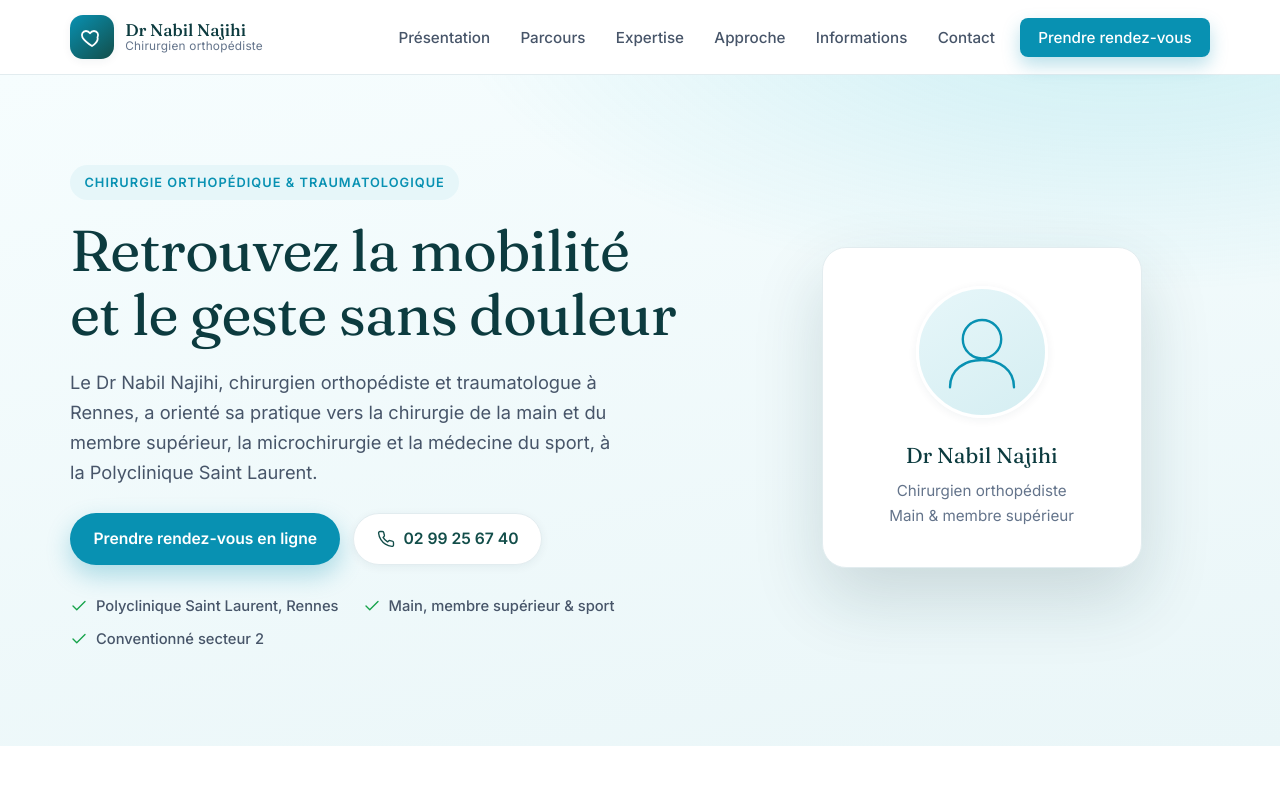
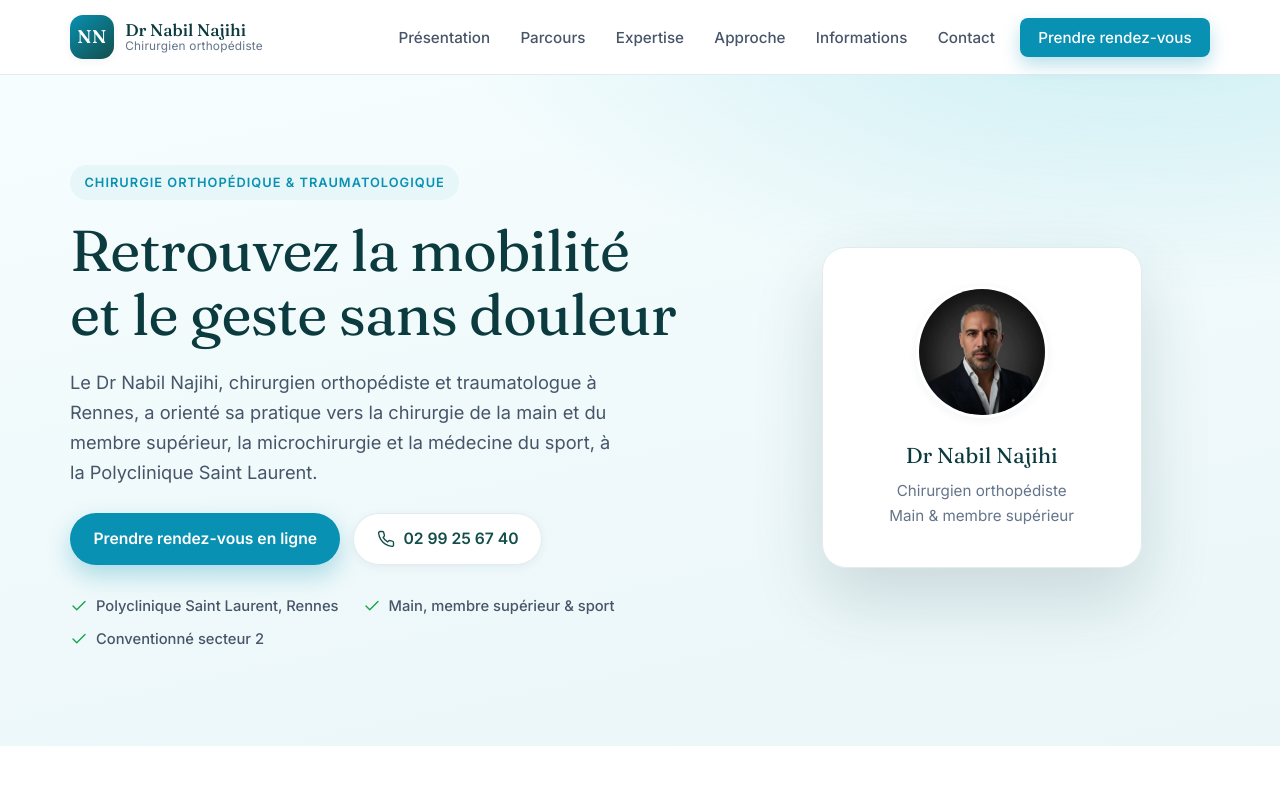
Before and after one commit to ademzaied01-a11y/maquettes, a plain HTML site: page dr-nabil-najihi/index.html in a window 1280 px wide. Shown: the top 800 px of the page. Drawn offline with Linux system fonts and the light colour scheme.

Commit message:
Dr Nabil Najihi : ajout photo, logo monogramme NN et favicon
Co-Authored-By: Claude Opus 4.8 <noreply@anthropic.com>

```diff
--- a/dr-nabil-najihi/index.html
+++ b/dr-nabil-najihi/index.html
@@ -8,6 +8,7 @@
   <title>Dr Nabil Najihi — Chirurgien orthopédiste, main & membre supérieur à Rennes</title>
   <meta name="description" content="Dr Nabil Najihi, chirurgien orthopédiste et traumatologue à Rennes, spécialisé en chirurgie de la main et du membre supérieur et en médecine du sport. Prise de rendez-vous en ligne." />
   <meta name="theme-color" content="#0f3d5e" />
+  <link rel="icon" type="image/svg+xml" href="assets/favicon.svg" />
 
   <meta property="og:type" content="website" />
   <meta property="og:title" content="Dr Nabil Najihi — Chirurgien de la main à Rennes" />
@@ -28,7 +29,7 @@
     "description": "Chirurgien orthopédiste et traumatologue à Rennes, spécialisé en chirurgie de la main et du membre supérieur et en médecine du sport.",
     "identifier": { "@type": "PropertyValue", "propertyID": "RPPS", "value": "10100274504" },
     "alumniOf": { "@type": "CollegeOrUniversity", "name": "Université de Rennes 1 (CHU de Rennes)" },
-    "image": "assets/dr-najihi.jpg",
+    "image": "assets/dr-najihi.webp",
     "address": {
       "@type": "PostalAddress",
       "streetAddress": "Polyclinique Saint Laurent, 320 avenue Général George S. Patton",
@@ -54,9 +55,7 @@
     <div class="container header-inner">
       <a href="#top" class="brand" aria-label="Accueil - Dr Nabil Najihi">
         <span class="brand-mark" aria-hidden="true">
-          <svg viewBox="0 0 24 24" width="24" height="24" fill="none" stroke="currentColor" stroke-width="1.8" stroke-linecap="round" stroke-linejoin="round">
-            <path d="M12 21s-7-4.35-9.5-8.5C1 9.5 2.5 6 6 6c2 0 3.2 1.1 4 2.3C10.8 7.1 12 6 14 6c3.5 0 5 3.5 3.5 6.5C19 16.65 12 21 12 21z"/>
-          </svg>
+          <span style="font-family:var(--font-head),Georgia,serif;font-weight:600;font-size:1.15rem;letter-spacing:.03em;">NN</span>
         </span>
         <span class="brand-text">
           <strong>Dr Nabil Najihi</strong>
@@ -122,7 +121,7 @@
           <div class="hero-card">
             <div class="hero-card-photo">
               <!-- Photo : déposez le portrait dans assets/dr-najihi.jpg ; sinon l'icône de repli s'affiche. -->
-              <img class="portrait" src="assets/dr-najihi.jpg" alt="Portrait du Dr Nabil Najihi, chirurgien orthopédiste" loading="lazy" onerror="this.remove()" />
+              <img class="portrait" src="assets/dr-najihi.webp" alt="Portrait du Dr Nabil Najihi, chirurgien orthopédiste" loading="lazy" onerror="this.remove()" />
               <svg class="portrait-fallback" viewBox="0 0 120 120" width="96" height="96" fill="none" stroke="currentColor" stroke-width="3" stroke-linecap="round" stroke-linejoin="round" aria-hidden="true">
                 <circle cx="60" cy="44" r="24"/>
                 <path d="M20 104c0-22 18-34 40-34s40 12 40 34"/>
```
Also changed, not shown: dr-nabil-najihi/mentions-legales.html (+2 -1 lines), dr-nabil-najihi/assets/dr-najihi.webp (added), dr-nabil-najihi/assets/favicon.svg (added).
